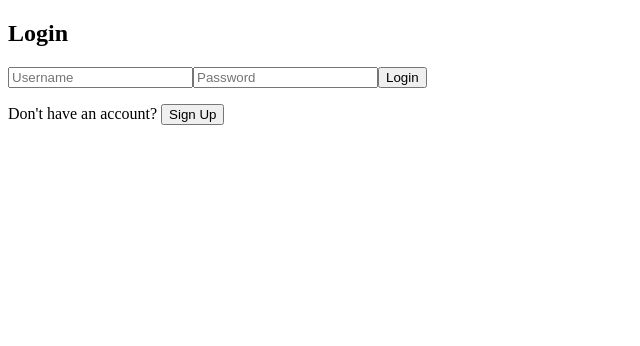
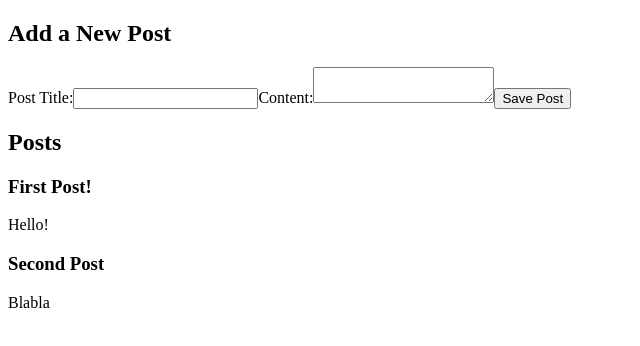
Before and after one commit to Goblin-Shark-LLC/sktchr, a React app: page / in a window 1280 px wide. Shown: the top 346 px of the page, without its empty margins (0-640 px from the left). Built offline with nearby package versions, Linux system fonts and the light colour scheme.

Commit message:
dummy main feed

```diff
--- a/client/App.jsx
+++ b/client/App.jsx
@@ -2,16 +2,32 @@
 import Login from './components/Authentication/Login.jsx';
 import Signup from './components/Authentication/Signup.jsx';
 import { BrowserRouter as Router, Routes, Route, Navigate } from 'react-router-dom';
+import { PostsList } from './features/posts/PostsList.jsx';
+import { AddPostForm } from './features/posts/AddPostForm.jsx';
 
 function App() {
     // will create routes to mainfeed and userprofile (maybe based on id or username)
+    // TODO: create conditionals based on user logged in or not
+    // I think this could maybe be stored in state, renders can be conditional on that?
+    // routing will be dependent on this
     return (
     <Router>
-        <div>
+        <div className="App">
             <Routes>
                 <>
-                <Route path="/" element={<Login />} />
-                <Route path="/signup" element={<Signup />} />
+                <Route
+                    path="/"
+                    element={
+                        <React.Fragment>
+                            <AddPostForm />
+                            <PostsList />
+                        </React.Fragment>} />
+                <Route
+                    path="/signup"
+                    element={
+                        <Signup />
+                    } />
+                {/* <Route path="/login" element={< Login />} /> */}
                 </>
             </Routes>
         </div>
--- /dev/null
+++ b/client/features/posts/AddPostForm.jsx
@@ -0,0 +1,61 @@
+import React, { useState } from 'react';
+import { useDispatch } from 'react-redux';
+// nanoid generates random number id
+import { nanoid } from '@reduxjs/toolkit';
+import { postAdded } from './postsSlice';
+
+// dummy add post component
+
+export const AddPostForm = () => {
+
+    // useState hooks to keep track of title and content input values
+    const [title, setTitle] = useState('');
+    const [content, setContent] = useState('');
+
+    const dispatch = useDispatch();
+
+    const onTitleChanged = e => setTitle(e.target.value);
+    const onContentChanged = e => setContent(e.target.value);
+
+    // when clicking on "Save Post", if all fields are good,
+    // we should dispatch our postAdded action with new title and content
+    // & update the store
+    const onSavePostClicked = () => {
+        if (title && content) {
+            dispatch(
+                postAdded({
+                    id: nanoid(),
+                    title,
+                    content
+                })
+            )
+            // reset input fields to empty strings
+            setTitle('');
+            setContent('');
+        }
+    }
+
+    return (
+        <section>
+            <h2>Add a New Post</h2>
+            <form>
+                <label htmlFor="postTitle">Post Title:</label>
+                <input
+                    type="text"
+                    id="postTitle"
+                    name="postTitle"
+                    value={title}
+                    onChange={onTitleChanged}
+                />
+                <label htmlFor="postContent">Content:</label>
+                <textarea
+                    id="postContent"
+                    name="postContent"
+                    value={content}
+                    onChange={onContentChanged}
+                />
+                <button type="button" onClick={onSavePostClicked}>Save Post</button>
+            </form>
+        </section>
+    )
+}
--- /dev/null
+++ b/client/features/posts/PostsList.jsx
@@ -0,0 +1,30 @@
+import React from 'react';
+import { useSelector } from 'react-redux';
+
+// useSelector enables us to read data from the Redux store
+// the selector funcs will be called with the entire Redux state object as a parameter
+// & should return the specific data that this component needs from the store
+
+export const PostsList = () => {
+    // select posts from our store
+    const posts = useSelector(state => {
+        console.log('Redux State ===> ', state);
+        return state.posts;
+});
+    // loop through our array of posts
+    // & show each one
+    const renderedPosts = posts.map(post => {
+        return(
+        <div className="post-excerpt" key={post.id}>
+            <h3>{post.title}</h3>
+            <p className="post-content">{post.content.substring(0, 100)}</p>
+        </div>)
+    });
+
+    return (
+        <section className="posts-list">
+            <h2>Posts</h2>
+            {renderedPosts}
+        </section>
+    )
+}
--- /dev/null
+++ b/client/features/posts/postsSlice.js
@@ -0,0 +1,24 @@
+import { createSlice } from '@reduxjs/toolkit';
+
+// creating a dummy initial state for now
+
+const initialState = [
+    { id: '1', title: 'First Post!', content: 'Hello!'},
+    { id: '2', title: 'Second Post', content: 'Blabla'}
+]
+
+// when writing reducers, createSlice will automatically generate an action creator func with same name
+const postsSlice = createSlice({
+    name: 'posts',
+    initialState,
+    reducers: {
+        postAdded(state, action) {
+            state.push(action.payload);
+        }
+    }
+})
+
+// exporting action creator which should be dispatched when user clicks "Save Post"
+export const { postAdded } = postsSlice.actions;
+
+export default postsSlice.reducer;
--- a/client/index.js
+++ b/client/index.js
@@ -4,7 +4,14 @@
 import App from "./App.jsx";
 import style from "../style.css";
 import { createRoot } from 'react-dom/client';
+import { Provider } from 'react-redux';
+import { store } from './store/store.js';
 
 
 const root = createRoot(document.getElementById('root'));
-root.render(<App/>);
+root.render(
+    <React.StrictMode>
+        <Provider store={store}>
+            <App />
+        </Provider>
+    </React.StrictMode>);
--- /dev/null
+++ b/client/store/store.js
@@ -0,0 +1,12 @@
+import { configureStore } from '@reduxjs/toolkit';
+// import { composeWithDevTools } from '@redux-devtools/extension';
+import postsReducer from '../features/posts/postsSlice.js';
+
+// configuring our store so that the posts reducer is being passed as a reducer field named posts
+// all the data for state.posts will be updated by the postsReducer func when actions are being dispatched
+
+export const store = configureStore({
+    reducer: {
+        posts: postsReducer
+    },
+});
--- a/package.json
+++ b/package.json
@@ -33,6 +33,7 @@
     "webpack-dev-server": "^5.0.4"
   },
   "dependencies": {
+    "@redux-devtools/extension": "^3.3.0",
     "@reduxjs/toolkit": "^2.2.3",
     "bcryptjs": "^2.4.3",
     "concurrently": "^8.2.2",
```
Also changed, not shown: client/reducers/userReducers.js (deleted, +0 -8 lines), 2 other files (tests, documents, lock files or other folders).
